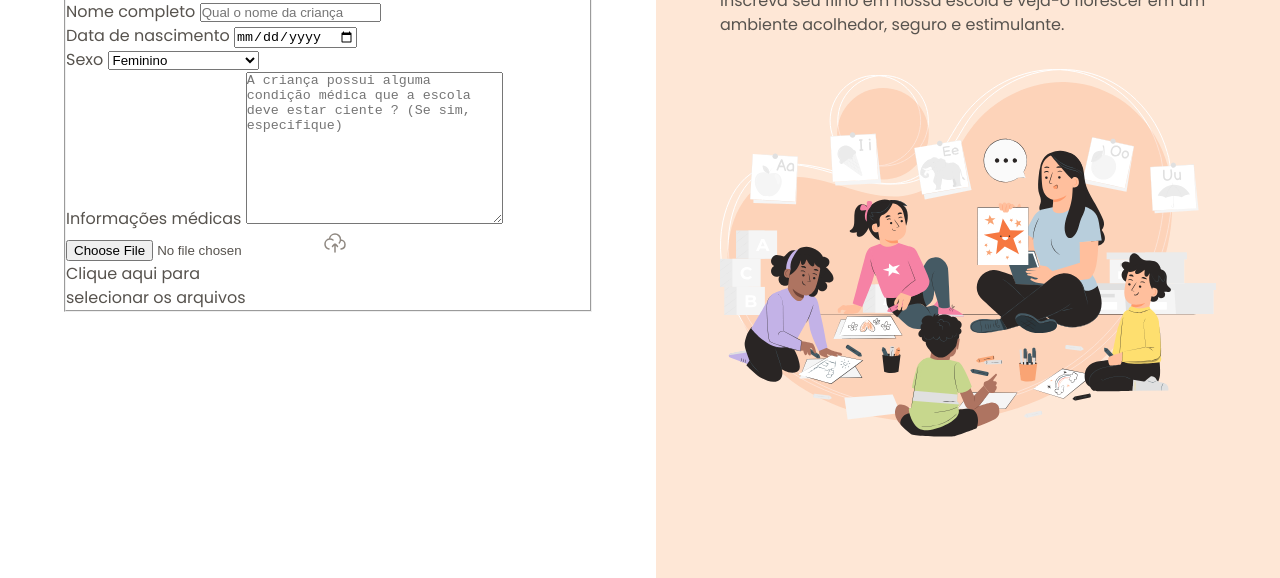
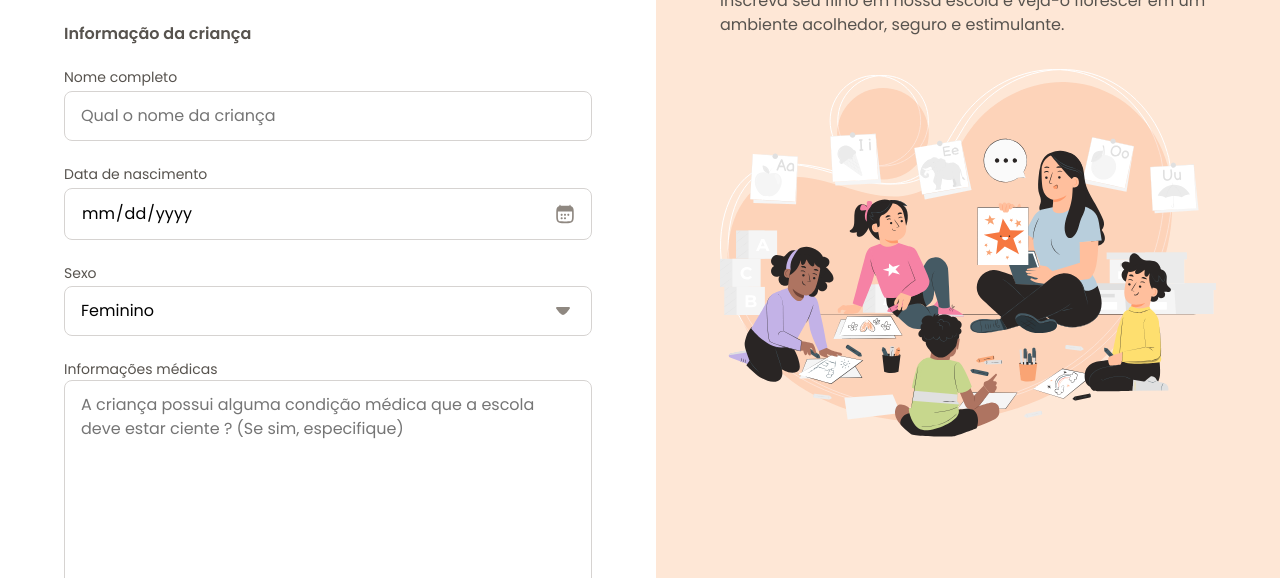
Before and after one commit to muriloguilhermee/Formulario, a plain HTML site: page index.html in a window 1280 px wide. Shown: the part 222-800 px from the top of the page. Drawn offline with Linux system fonts and the light colour scheme; a web font is replaced by a local one.

Commit message:
configurando os inputs de data e select

```diff
--- /dev/null
+++ b/styles/fields/index.css
@@ -0,0 +1,38 @@
+input, textarea, select {
+    appearance: none;
+    width: 100%;
+    border-radius: 0.5rem;
+    border: 1px solid var(--stroke-defaut);
+    padding: 0.75rem 1rem;
+    font: var(--text);
+}
+label {
+    font: var(--text-sm);
+    color: var(--text-secondary);
+    display: block;
+    margin-bottom: 0.2rem;
+}
+input:focus, select:focus, textarea:focus {
+    outline: 0.25rem solid var(--surface-secondary);
+    border: 0.125rem solid var(--stroke-hightlight);
+    outline-offset: 0.1px;
+}
+input[type="date"] {
+    position: relative;
+    &::-webkit-calendar-picker-indicator {
+        opacity: 0;
+    }
+    &::before {
+        content:'' ;
+        position: absolute;
+        background: url(../../assets/icons/calendar-03.svg) center/contain;
+        right: 1rem;
+        width: 1.254rem;
+        height: 1.25rem;
+        top: 50%;
+        transform: translateY(-50%);
+    }
+}
+select {
+    background: url(../../assets/icons/arrow-down-01.svg) no-repeat calc(100% - 1rem);
+}
--- /dev/null
+++ b/styles/forms.css
@@ -0,0 +1,13 @@
+@import url(fields/index.css);
+form {
+    margin-top: 3rem;
+}
+fieldset {
+    border: none;
+    display: grid;
+    gap: 1.5rem;
+}
+legend {
+    font: 600 1rem/1.25 var(--font-family);
+    margin-bottom: 1.5rem;
+}
--- a/styles/global.css
+++ b/styles/global.css
@@ -11,13 +11,13 @@
     --texto-primary: #292524;
     --text-secondary: #57534e;
     --text-tertiary: #8f8881;
-    --text-highlight: #e43a12;
+    --text-hightlight: #e43a12;
 
     --surface-primary: #ffffff;
     --surface-secondary: #FEE7D6;
 
     --stroke-defaut: #d6d3d1;
-    --stroke-highlight: #f3541c;
+    --stroke-hightlight: #f3541c;
     --semantc-error: #dc2626;
 }
 body {
--- a/styles/index.css
+++ b/styles/index.css
@@ -1,2 +1,3 @@
 @import url(global.css);
 @import url(layout.css);
+@import url(forms.css);
--- a/styles/layout.css
+++ b/styles/layout.css
@@ -37,7 +37,7 @@ aside {
         font: 600 2.5rem/1.25 var(--font-family);
         margin-bottom: 0.5rem;
         & span {
-            color: var(--text-highlight);
+            color: var(--text-hightlight);
         }
     }
 }
```
